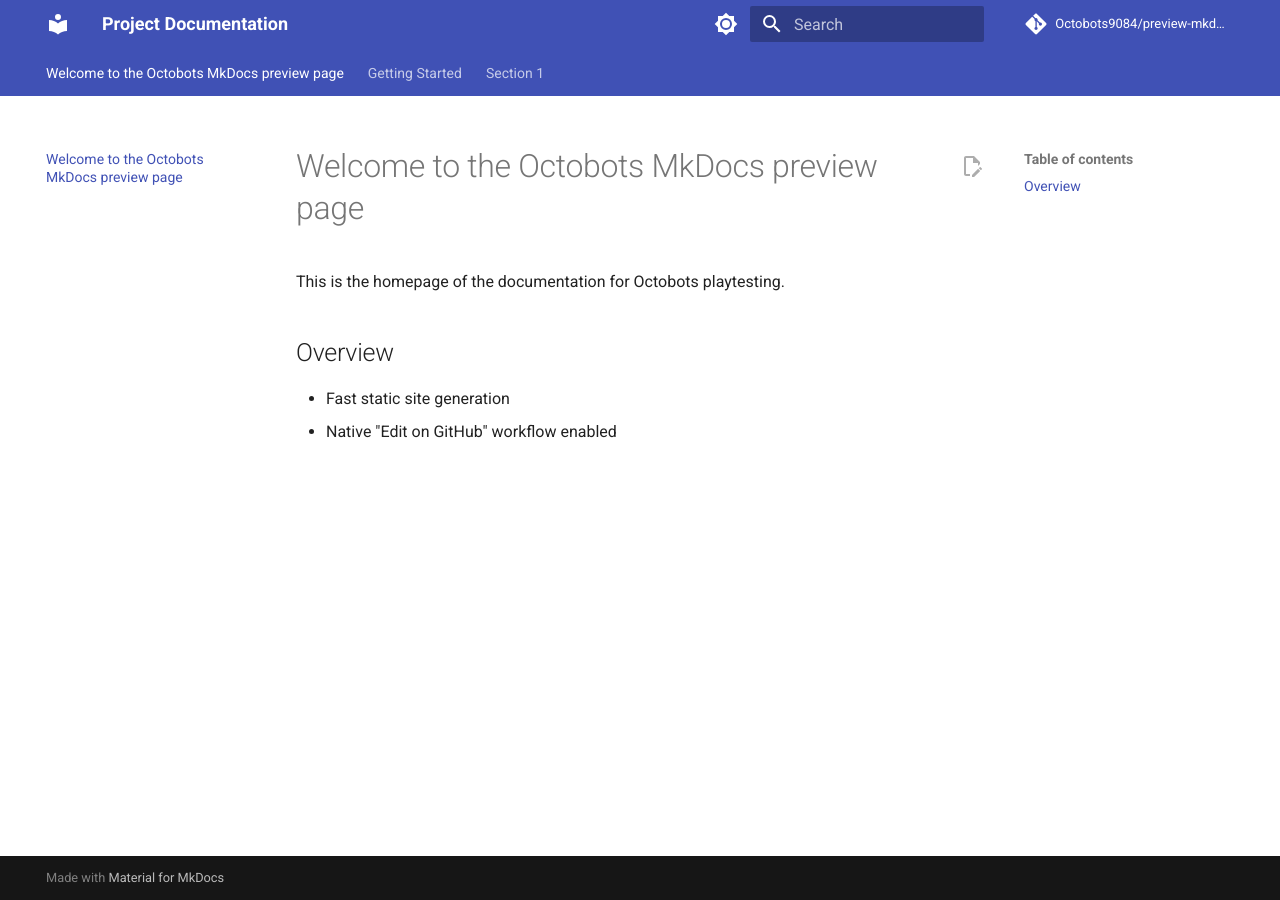
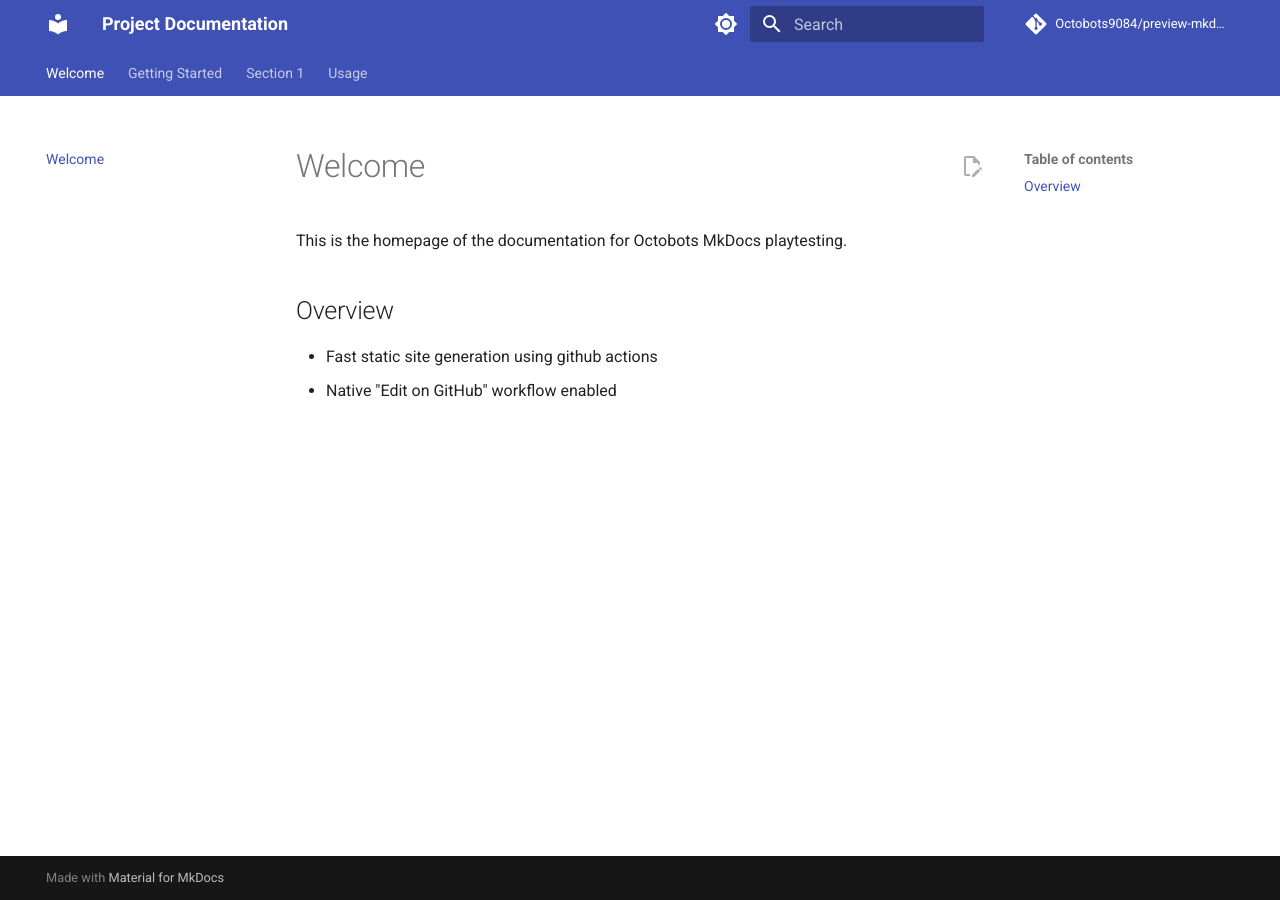
Before and after one commit to Octobots9084/preview-mkdocs, an MkDocs documentation site: the page built from docs/index.md, in a window 1280 px wide. Built offline with MkDocs 1.6.1 and Material for MkDocs 9.7.7, drawn with Linux system fonts in a browser that asks for light colours; comment, search, counter and statistics services are not loaded.

```diff
--- a/docs/index.md
+++ b/docs/index.md
@@ -1,7 +1,7 @@
-# Welcome to the Octobots MkDocs preview page
+# Welcome
 
-This is the homepage of the documentation for Octobots playtesting.
+This is the homepage of the documentation for Octobots MkDocs playtesting.
 
 ## Overview
-* Fast static site generation
+* Fast static site generation using github actions
 * Native "Edit on GitHub" workflow enabled
--- /dev/null
+++ b/docs/usage/us-sec-a.md
@@ -0,0 +1 @@
+# usage section b
--- /dev/null
+++ b/docs/usage/us-sec-b.md
@@ -0,0 +1 @@
+# usage section b
```
